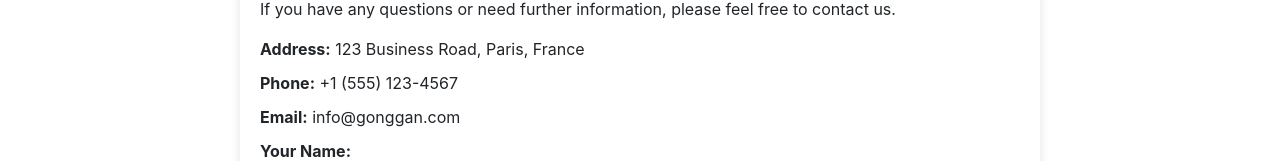
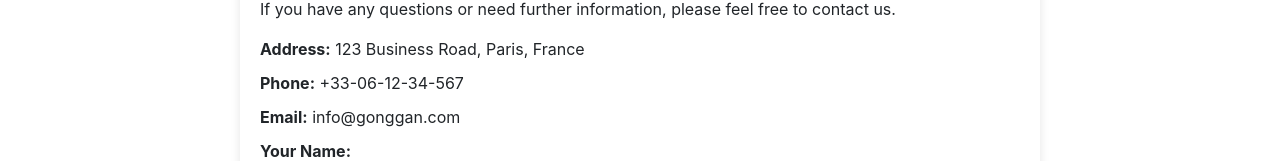
Before and after one commit to jinyoung-plus/gong, an Angular app: page /contact in a window 1280 px wide. Shown: the part 201-362 px from the top of the page. Built offline with nearby package versions, Linux system fonts and the light colour scheme.

Commit message:
jin 2.0.2

```diff
--- a/src/app/contact/contact.component.html
+++ b/src/app/contact/contact.component.html
@@ -3,7 +3,7 @@
   <p>If you have any questions or need further information, please feel free to contact us.</p>
   <div class="contact-info">
     <p><strong>Address:</strong> 123 Business Road, Paris, France</p>
-    <p><strong>Phone:</strong> +1 (555) 123-4567</p>
+    <p><strong>Phone:</strong> +33-06-12-34-567</p>
     <p><strong>Email:</strong> info&#64;gonggan.com</p>
   </div>
 
```
